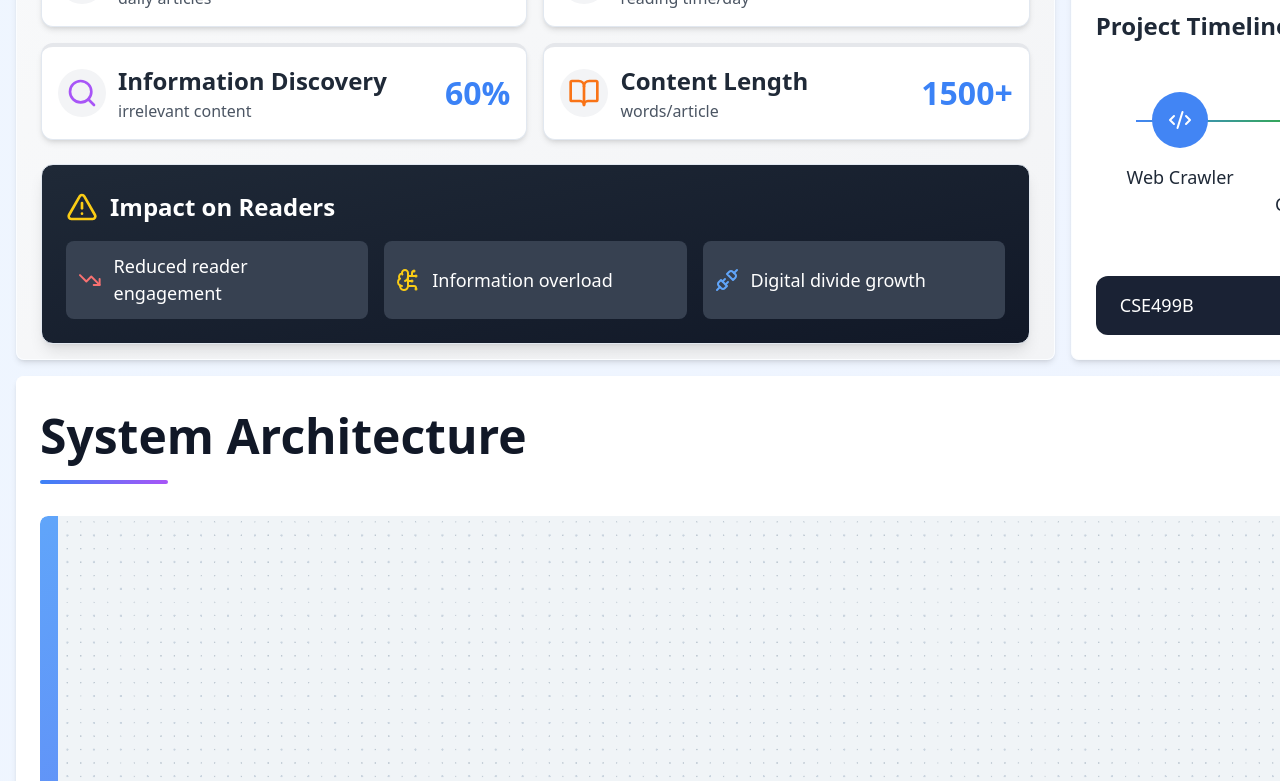
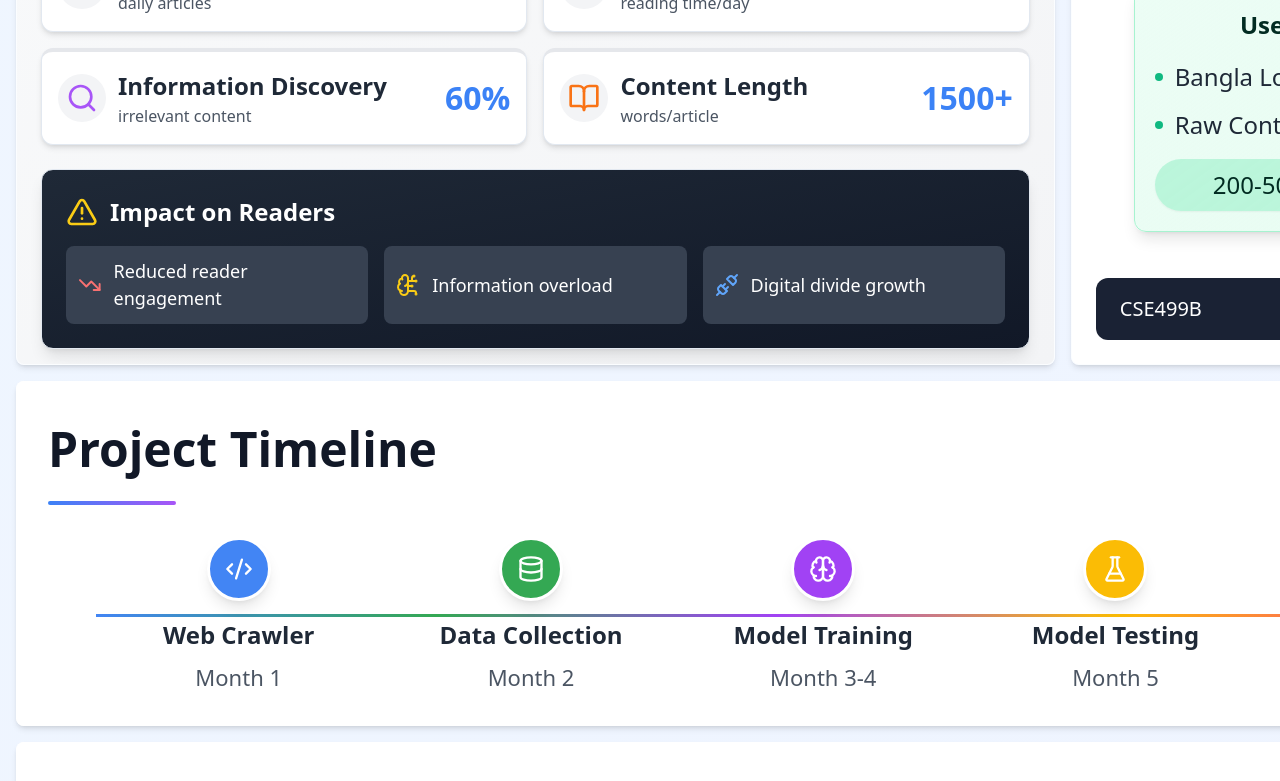
Before and after one commit to tashfiqul-islam/bengali-text-summarizer-website, a Next.js app: page /project-dashboard in a window 1280 px wide. Shown: the part 1060-1841 px from the top of the page. Built offline with nearby package versions, Linux system fonts and the light colour scheme.

Commit message:
Updated Dashboard layout

```diff
--- a/src/app/project-dashboard/page.tsx
+++ b/src/app/project-dashboard/page.tsx
@@ -12,6 +12,7 @@ import { Coverage } from '@/components/dashboard-contents/Coverage'
 import { BERTScore } from '@/components/dashboard-contents/BERTScore'
 import { QRCodeWebsite } from '@/components/dashboard-contents/QRCodeWebsite'
 import { QRCodeGithub } from '@/components/dashboard-contents/QRCodeGithub'
+import { ProjectTimeline } from '@/components/dashboard-contents/ProjectTimeline'
 
 export default function PosterLayout() {
   return (
@@ -38,16 +39,30 @@ export default function PosterLayout() {
       </div>
 
       {/* System Structure - 320mm height */}
-      <div className='w-[833mm] h-[320mm] grid grid-cols-4 grid-rows-2 gap-4'>
-        <div className='col-span-3 row-span-2 bg-white rounded-lg shadow-md overflow-hidden'>
+      <div className='w-[833mm] h-[320mm] grid grid-cols-10 gap-4'>
+        {/* Left side: 70% width */}
+        <div className='col-span-7 grid grid-rows-10 gap-4'>
+          {/* Project Timeline (30% height) */}
+          <div className='row-span-3 bg-white rounded-lg shadow-md overflow-hidden'>
+            <ProjectTimeline />
+          </div>
+          {/* System Architecture (70% height) */}
+          <div className='row-span-7 bg-white rounded-lg shadow-md overflow-hidden'>
             <SystemArchitecture />
           </div>
+        </div>
+
+        {/* Right side: 30% width */}
+        <div className='col-span-3 grid grid-rows-2 gap-4'>
+          {/* Tech Stack (50% height) */}
           <Card className='row-span-1 bg-white/70 backdrop-blur-sm border-white/20 p-4 flex items-center justify-center rounded-lg shadow-md'>
             <TechStack />
           </Card>
+          {/* Training Loss (50% height) */}
           <Card className='row-span-1 bg-white/70 backdrop-blur-sm border-white/20 p-4 flex items-center justify-center rounded-lg shadow-md'>
             <TrainingLoss />
           </Card>
+        </div>
       </div>
 
       {/* Metrics - 180mm height */}
--- a/src/components/dashboard-contents/ProjectOverview.tsx
+++ b/src/components/dashboard-contents/ProjectOverview.tsx
@@ -1,50 +1,8 @@
+'use client'
+
 import { Card } from '@/components/ui/card'
+import { motion } from 'framer-motion'
 import { Code2, Database, Brain, FlaskConical, Layout, Link, Rocket } from 'lucide-react'
-
-const timelineSteps = [
-  {
-    icon: <Code2 className='w-6 h-6' />,
-    title: 'Web Crawler',
-    color: '#4285F4',
-    lineGradient: 'from-[#4285F4] to-[#34A853]',
-  },
-  {
-    icon: <Database className='w-6 h-6' />,
-    title: 'Data Collection',
-    color: '#34A853',
-    lineGradient: 'from-[#34A853] to-[#A142F4]',
-  },
-  {
-    icon: <Brain className='w-6 h-6' />,
-    title: 'Model Training',
-    color: '#A142F4',
-    lineGradient: 'from-[#A142F4] to-[#FBBC05]',
-  },
-  {
-    icon: <FlaskConical className='w-6 h-6' />,
-    title: 'Model Testing',
-    color: '#FBBC05',
-    lineGradient: 'from-[#FBBC05] to-[#FF4081]',
-  },
-  {
-    icon: <Layout className='w-6 h-6' />,
-    title: 'Web Interface',
-    color: '#FF4081',
-    lineGradient: 'from-[#FF4081] to-[#6366F1]',
-  },
-  {
-    icon: <Link className='w-6 h-6' />,
-    title: 'Model + UI\nConnection',
-    color: '#6366F1',
-    lineGradient: 'from-[#6366F1] to-[#EA4335]',
-  },
-  {
-    icon: <Rocket className='w-6 h-6' />,
-    title: 'Web Deploy',
-    color: '#EA4335',
-    lineGradient: 'from-[#EA4335] to-transparent',
-  },
-]
 
 export function ProjectOverview() {
   return (
@@ -56,12 +14,12 @@ export function ProjectOverview() {
       </div>
 
       {/* Description Card */}
-      <Card className='mb-12 overflow-hidden bg-white shadow-md'>
+      <Card className='mb-18 overflow-hidden bg-white/80 shadow-lg border border-emerald-100'>
         <div className='relative flex'>
-          <div className='absolute left-0 top-0 bottom-0 w-1 bg-[#4285F4] rounded-full'></div>
-          <div className='p-6 pl-8'>
+          <div className='absolute left-0 top-0 bottom-0 w-1 bg-gradient-to-b from-emerald-500 to-teal-600 rounded-full'></div>
+          <div className='p-4 pl-6'>
             <p className='text-[24px] text-gray-800 font-medium leading-tight'>
-              The Bengali Text Summarizer, developed for CSE499B, leverages advanced NLP to create
+              The Bangla Text Summarizer, developed for CSE499B, leverages advanced NLP to create
               concise, accurate summaries of Bengali news articles, tackling digital information
               overload.
             </p>
@@ -69,48 +27,97 @@ export function ProjectOverview() {
         </div>
       </Card>
 
-      {/* Timeline Section */}
-      <div className='flex-1 flex flex-col'>
-        <h3 className='text-[24px] font-semibold text-gray-800 mb-12'>Project Timeline</h3>
+      {/* ERDiagram */}
+      <div className='flex-grow flex items-center justify-center'>
+        <div className='w-full max-w-[250mm] h-[80mm] relative'>
+          <div className='absolute top-1/4 left-1/4 w-32 h-32 bg-emerald-500/20 rounded-full filter blur-[48px]' />
+          <div className='absolute bottom-1/4 right-1/4 w-32 h-32 bg-indigo-500/20 rounded-full filter blur-[48px]' />
 
-        <div className='relative flex-1'>
-          {/* Timeline Steps Container */}
-          <div className='relative flex justify-between items-start px-4'>
-            {/* Continuous Line */}
-            <div
-              className='absolute left-[40px] right-[40px] h-[2px] top-[28px]'
-              style={{
-                background:
-                  'linear-gradient(90deg, #4285F4 0%, #34A853 16.67%, #A142F4 33.33%, #FBBC05 50%, #FF4081 66.67%, #6366F1 83.33%, #EA4335 100%)',
-              }}
-            ></div>
+          <div className='relative flex justify-between items-center h-full px-4'>
+            {/* User Input Entity */}
+            <motion.div
+              initial={{ opacity: 0, x: -20 }}
+              animate={{ opacity: 1, x: 0 }}
+              transition={{ duration: 0.5, ease: 'easeOut' }}
+              className='relative z-10'
+            >
+              <div className='w-[90mm] rounded-xl bg-gradient-to-br from-emerald-50 to-emerald-100/50 backdrop-blur-md p-5 shadow-lg border border-emerald-200'>
+                <h2 className='text-[24px] font-bold text-center mb-4 text-emerald-950'>
+                  User Input
+                </h2>
+                <div className='space-y-3 mb-4'>
+                  <div className='flex items-center gap-3'>
+                    <div className='w-2 h-2 bg-emerald-500 rounded-full' />
+                    <span className='text-[24px] text-gray-800'>Bangla Long Essay</span>
+                  </div>
+                  <div className='flex items-center gap-3'>
+                    <div className='w-2 h-2 bg-emerald-500 rounded-full' />
+                    <span className='text-[24px] text-gray-800'>Raw Content</span>
+                  </div>
+                </div>
+                <div className='bg-emerald-200/70 rounded-full py-2 px-4 text-center text-[24px] text-emerald-950 shadow-sm'>
+                  200-5000 Words
+                </div>
+              </div>
+            </motion.div>
 
-            {/* Timeline Nodes */}
-            {timelineSteps.map((step, index) => (
-              <div
-                key={index}
-                className='relative flex flex-col items-center'
-                style={{ flex: '1' }}
-              >
-                <div
-                  className='w-14 h-14 rounded-full flex items-center justify-center mb-4'
-                  style={{ backgroundColor: step.color }}
-                >
-                  <div className='text-white'>{step.icon}</div>
+            {/* Arrow and Text Summarizer */}
+            <motion.div
+              initial={{ opacity: 0, y: 20 }}
+              animate={{ opacity: 1, y: 0 }}
+              transition={{ duration: 0.5, delay: 0.2 }}
+              className='relative z-20 w-[60mm] mx-4'
+            >
+              <div className='absolute -top-8 left-1/2 -translate-x-1/2 text-[24px] whitespace-nowrap text-gray-800 font-medium'>
+                Text Summarizer
+              </div>
+              <div className='relative'>
+                <div className='h-[2px] bg-gradient-to-r from-emerald-500 to-indigo-500 w-full'></div>
+                <div className='absolute -right-[2px] top-[-4px]'>
+                  <div
+                    className='relative w-0 h-0
+                    border-t-[5px] border-t-transparent
+                    border-b-[5px] border-b-transparent
+                    border-l-[10px] border-l-indigo-500'
+                  ></div>
                 </div>
-                <p className='text-[18px] font-medium text-gray-800 text-center whitespace-pre-line max-w-[120px]'>
-                  {step.title}
-                </p>
               </div>
-            ))}
+            </motion.div>
+
+            {/* Model Output Entity */}
+            <motion.div
+              initial={{ opacity: 0, x: 20 }}
+              animate={{ opacity: 1, x: 0 }}
+              transition={{ duration: 0.5, ease: 'easeOut', delay: 0.1 }}
+              className='relative z-10'
+            >
+              <div className='w-[90mm] rounded-xl bg-gradient-to-br from-indigo-50 to-indigo-100/50 backdrop-blur-md p-5 shadow-lg border border-indigo-200'>
+                <h2 className='text-[24px] font-bold text-center mb-4 text-indigo-950'>
+                  Model Output
+                </h2>
+                <div className='space-y-3 mb-4'>
+                  <div className='flex items-center gap-3'>
+                    <div className='w-2 h-2 bg-indigo-500 rounded-full' />
+                    <span className='text-[24px] text-gray-800'>Summarized Content</span>
+                  </div>
+                  <div className='flex items-center gap-3'>
+                    <div className='w-2 h-2 bg-indigo-500 rounded-full' />
+                    <span className='text-[24px] text-gray-800'>Concise Summary</span>
+                  </div>
+                </div>
+                <div className='bg-indigo-200/70 rounded-full py-2 px-4 text-center text-[24px] text-indigo-950 shadow-sm'>
+                  ~ 150 Words
+                </div>
+              </div>
+            </motion.div>
           </div>
         </div>
       </div>
 
       {/* Footer */}
-      <div className='mt-auto pt-8'>
+      <div className='mt-auto pt-2'>
         <div className='bg-[#1a2234] rounded-xl py-4 px-6 flex items-center justify-between'>
-          <span className='text-[18px] text-white font-medium'>CSE499B</span>
+          <span className='text-[20px] text-white font-medium'>CSE499B</span>
           <div className='h-5 w-px bg-gray-600'></div>
           <span className='text-[18px] text-white'>Senior Design Project II</span>
         </div>
--- /dev/null
+++ b/src/components/dashboard-contents/ProjectTimeline.tsx
@@ -0,0 +1,100 @@
+import { Code2, Database, Brain, FlaskConical, Layout, Link, Rocket } from 'lucide-react'
+
+const timelineSteps = [
+  {
+    icon: <Code2 className='w-7 h-7' />,
+    title: 'Web Crawler',
+    color: '#4285F4',
+    duration: 'Month 1',
+  },
+  {
+    icon: <Database className='w-7 h-7' />,
+    title: 'Data Collection',
+    color: '#34A853',
+    duration: 'Month 2',
+  },
+  {
+    icon: <Brain className='w-7 h-7' />,
+    title: 'Model Training',
+    color: '#A142F4',
+    duration: 'Month 3-4',
+  },
+  {
+    icon: <FlaskConical className='w-7 h-7' />,
+    title: 'Model Testing',
+    color: '#FBBC05',
+    duration: 'Month 5',
+  },
+  {
+    icon: <Layout className='w-7 h-7' />,
+    title: 'Web Interface',
+    color: '#FF4081',
+    duration: 'Month 6',
+  },
+  {
+    icon: <Link className='w-7 h-7' />,
+    title: 'Model + UI Connection',
+    color: '#6366F1',
+    duration: 'Month 7',
+  },
+  {
+    icon: <Rocket className='w-7 h-7' />,
+    title: 'Web Deploy',
+    color: '#EA4335',
+    duration: 'Month 8',
+  },
+]
+
+export function ProjectTimeline() {
+  return (
+    <div className='p-8 flex flex-col h-full bg-white'>
+      {/* Header */}
+      <div className='mb-8'>
+        <h2 className='text-[48px] font-bold text-gray-900 mb-4'>Project Timeline</h2>
+        <div className='h-1 w-32 bg-gradient-to-r from-blue-500 to-purple-500 rounded-full'></div>
+      </div>
+
+      {/* Timeline Section */}
+      <div className='flex-1 flex flex-col justify-center px-12'>
+        <div className='relative'>
+          {/* Timeline Steps Container */}
+          <div className='relative flex justify-between items-center'>
+            {/* Continuous Line */}
+            <div
+              className='absolute left-0 right-0 h-[3px]'
+              style={{
+                background:
+                  'linear-gradient(90deg, #4285F4 0%, #34A853 16.67%, #A142F4 33.33%, #FBBC05 50%, #FF4081 66.67%, #6366F1 83.33%, #EA4335 100%)',
+              }}
+            ></div>
+
+            {/* Timeline Nodes */}
+            {timelineSteps.map((step, index) => (
+              <div
+                key={index}
+                className='relative flex flex-col items-center'
+                style={{ width: '14%' }}
+              >
+                {/* Icon Circle */}
+                <div
+                  className='w-16 h-16 rounded-full flex items-center justify-center mb-4 border-[3px] border-white shadow-lg'
+                  style={{ backgroundColor: step.color }}
+                >
+                  <div className='text-white'>{step.icon}</div>
+                </div>
+
+                {/* Title */}
+                <div className='flex flex-col items-center gap-2'>
+                  <p className='text-[24px] font-semibold text-gray-800 text-center'>
+                    {step.title}
+                  </p>
+                  <p className='text-[22px] text-gray-600'>{step.duration}</p>
+                </div>
+              </div>
+            ))}
+          </div>
+        </div>
+      </div>
+    </div>
+  )
+}
--- a/src/components/dashboard-contents/SystemArchitecture.tsx
+++ b/src/components/dashboard-contents/SystemArchitecture.tsx
@@ -13,12 +13,11 @@ export function SystemArchitecture() {
       <div className='relative w-full h-[calc(100%-70px)] rounded-lg overflow-hidden'>
         <div className='absolute inset-0 bg-gradient-to-br from-blue-400 via-indigo-500 to-purple-600 rounded-lg'>
           <Image
-            src='/sys-arch.png'
+            src='/sys-arch-diagram.png'
             alt='System Architecture Diagram'
             fill
             quality={100} // Ensures the highest image quality
             priority // Preloads the image for better performance
-            style={{ objectFit: 'contain' }} // Modern approach for object fit
             className='rounded-lg'
           />
         </div>
```
Also changed, not shown: src/components/dashboard-contents/TechStack.tsx (+86 -46 lines), src/components/dashboard-contents/TrainingLoss.tsx (+13 -11 lines), public/sys-arch-diagram.png (added), 1 other file (tests, documents, lock files or other folders). Lines whose indentation alone changed are shown as unchanged.
